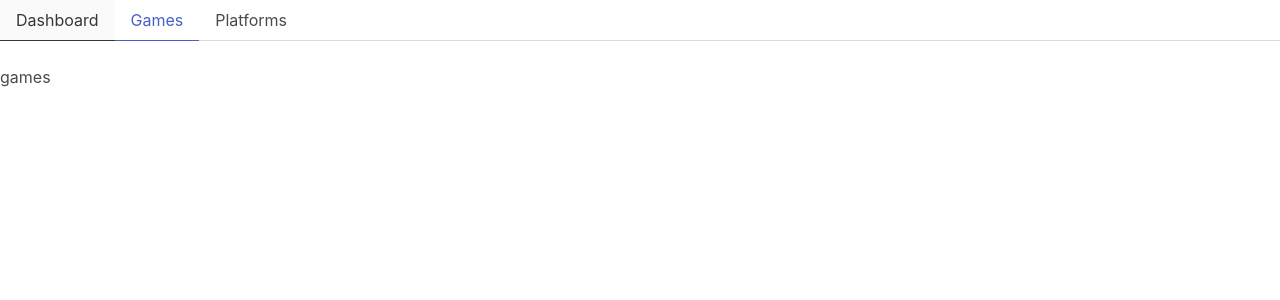
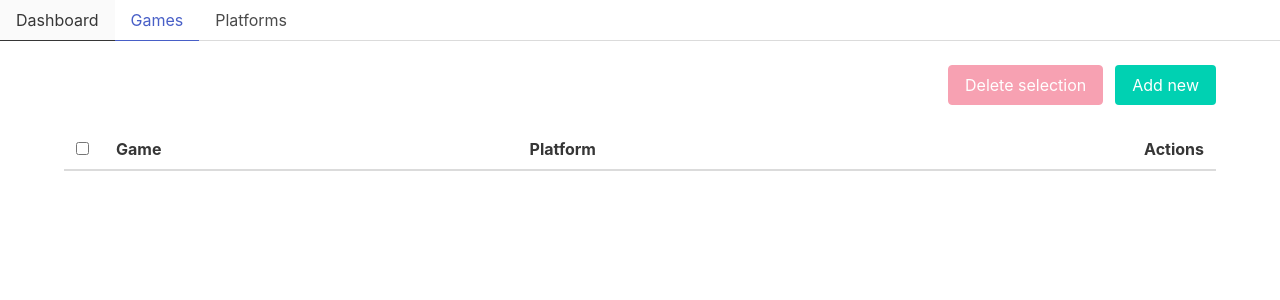
Before and after one commit to gira93/vgamelibrary, a Vue app: page /#/games in a window 1280 px wide. Shown: the top 300 px of the page. Built offline with nearby package versions, Linux system fonts and the light colour scheme.

Commit message:
Added games CRUD

```diff
--- /dev/null
+++ b/src/components/CreateEditGameModal.vue
@@ -0,0 +1,74 @@
+<script setup lang="ts">
+import { db, type Game, type Platform } from '@/db'
+import Modal from './Modal.vue'
+import { onMounted, ref, type Ref } from 'vue'
+
+const emit = defineEmits(['closeGameModal', 'saveGameModal'])
+
+const props = defineProps<{
+  gameEdit: Game | null
+}>()
+
+const game: Ref<Game> = ref({ name: '', platformId: 0 })
+const platforms: Ref<Platform[]> = ref([])
+
+const saveGameToDb = async () => {
+  const { name, platformId } = game.value
+  if (name !== '') {
+    try {
+      if (props.gameEdit && props.gameEdit.id) {
+        await db.games.update(props.gameEdit.id, { name, platformId })
+      } else {
+        await db.games.add({ name, platformId })
+      }
+      emit('saveGameModal')
+    } catch (error) {
+      window.alert(error)
+    }
+  }
+}
+
+const listAllPlatforms = async () => {
+  platforms.value = await db.platforms.toArray()
+}
+
+onMounted(async () => {
+  await listAllPlatforms()
+  if (platforms.value[0]?.id) game.value.platformId = platforms.value[0].id
+  if (props.gameEdit) {
+    game.value = {
+      name: props.gameEdit.name,
+      platformId: props.gameEdit.platformId
+    }
+  }
+})
+</script>
+
+<template>
+  <Modal
+    :title="gameEdit ? 'Update game' : 'Add new game'"
+    :confirmText="'Save'"
+    :cancelText="'Cancel'"
+    @cancelModal="$emit('closeGameModal')"
+    @confirmModal="saveGameToDb"
+  >
+    <form @submit.prevent="saveGameToDb">
+      <div class="field">
+        <label class="label">Game name</label>
+        <div class="control">
+          <input v-model="game.name" class="input" type="text" />
+        </div>
+      </div>
+      <div class="field">
+        <label class="label">Platform</label>
+        <div class="select is-fullwidth">
+          <select v-model="game.platformId">
+            <option v-for="platform in platforms" :key="platform.id" :value="platform.id">
+              {{ platform.name }}
+            </option>
+          </select>
+        </div>
+      </div>
+    </form>
+  </Modal>
+</template>
--- /dev/null
+++ b/src/components/DeleteGameModal.vue
@@ -0,0 +1,32 @@
+<script setup lang="ts">
+import { db, type Game } from '@/db'
+import { computed } from 'vue'
+import Modal from './Modal.vue'
+
+const emits = defineEmits(['closeDeleteGameModal'])
+
+const props = defineProps<{
+  selectedGames: Game[]
+}>()
+
+const isSingleDelete = computed<boolean>(() => props.selectedGames.length <= 1)
+
+const deleteGameFromDb = async () => {
+  const gameIds = props.selectedGames.map((g) => g.id).filter((g): g is number => !!g)
+  await db.games.bulkDelete(gameIds)
+  emits('closeDeleteGameModal')
+}
+</script>
+
+<template>
+  <Modal
+    :title="isSingleDelete ? 'Delete game' : 'Delete games'"
+    :confirmText="'Ok'"
+    :cancelText="'Cancel'"
+    @cancelModal="$emit('closeDeleteGameModal')"
+    @confirmModal="deleteGameFromDb"
+  >
+    <span v-if="isSingleDelete"> Do you want to remove {{ selectedGames[0].name }}? </span>
+    <span v-else>Do you want to remove the selected {{ selectedGames.length }} games?</span>
+  </Modal>
+</template>
--- a/src/db.ts
+++ b/src/db.ts
@@ -10,6 +10,10 @@ export interface Game {
   id?: number
   name: string
   platformId: number
+}
+
+export interface GameWithAssociation extends Game {
+  platform?: Platform
 }
 
 export class LocalDB extends Dexie {
--- a/src/views/Games.vue
+++ b/src/views/Games.vue
@@ -1,3 +1,147 @@
+<script setup lang="ts">
+import { onMounted, reactive, ref, type Ref } from 'vue'
+import CreateEditGameModal from '@/components/CreateEditGameModal.vue'
+import DeleteGameModal from '@/components/DeleteGameModal.vue'
+import { db, type Game, type GameWithAssociation } from '@/db'
+import { computed } from 'vue'
+
+const modals = reactive({
+  isAddNewModalOpen: false,
+  isDeleteModalOpen: false
+})
+const games: Ref<GameWithAssociation[]> = ref([])
+const selectedGames: Ref<Game[]> = ref([])
+const tableSelection: Ref<number[]> = ref([])
+
+const isAllSelected = computed<boolean>(() => {
+  if (games.value.length === 0) return false
+  return tableSelection.value.length === games.value.length
+})
+
+const listAllGames = async () => {
+  const initialGames: Game[] = await db.games.toArray()
+  games.value = await Promise.all(
+    initialGames.map(async (game) => ({
+      ...game,
+      platform: await db.platforms.get(game.platformId)
+    }))
+  )
+}
+const handleCloseAddNewModal = (reloadList: boolean) => {
+  if (reloadList) listAllGames()
+  selectedGames.value = []
+  modals.isAddNewModalOpen = false
+}
+const handleOpenEditModal = (game: Game) => {
+  selectedGames.value = [{ ...game }]
+  modals.isAddNewModalOpen = true
+}
+const handleOpenDeleteModal = (game: Game) => {
+  selectedGames.value = [{ ...game }]
+  modals.isDeleteModalOpen = true
+}
+const handleOpenDeleteBulkModal = () => {
+  selectedGames.value = games.value.filter((g) => g.id && tableSelection.value.includes(g.id))
+  modals.isDeleteModalOpen = true
+}
+const handleCloseDeleteModal = () => {
+  listAllGames()
+  selectedGames.value = []
+  tableSelection.value = []
+  modals.isDeleteModalOpen = false
+}
+const handleSelectAllTable = () => {
+  if (isAllSelected.value) {
+    tableSelection.value = []
+  } else {
+    tableSelection.value = games.value.map((g) => g.id).filter((g): g is number => !!g)
+  }
+}
+
+onMounted(() => {
+  listAllGames()
+})
+</script>
+
 <template>
-  <div>games</div>
+  <div class="container">
+    <div class="columns is-multiline">
+      <div class="column is-12 has-text-right">
+        <button
+          class="button is-danger mr-3"
+          @click="handleOpenDeleteBulkModal"
+          :disabled="tableSelection.length === 0"
+        >
+          Delete selection
+        </button>
+        <button class="button is-primary" @click="() => (modals.isAddNewModalOpen = true)">
+          Add new
+        </button>
+      </div>
+      <div class="column is-12">
+        <table class="games-table table is-striped is-fullwidth">
+          <thead>
+            <tr>
+              <th class="games-table__header-selection">
+                <label class="checkbox">
+                  <input type="checkbox" :checked="isAllSelected" @change="handleSelectAllTable" />
+                </label>
+              </th>
+              <th>Game</th>
+              <th>Platform</th>
+              <th class="games-table__header-actions has-text-right">Actions</th>
+            </tr>
+          </thead>
+          <tbody>
+            <tr
+              v-for="game in games"
+              :key="game.id"
+              :class="{ 'is-selected': game.id && tableSelection.includes(game.id) }"
+            >
+              <td>
+                <label class="checkbox">
+                  <input type="checkbox" :value="game.id" v-model="tableSelection" />
+                </label>
+              </td>
+              <td>{{ game.name }}</td>
+              <td>{{ game.platform?.name }}</td>
+              <td class="has-text-right">
+                <button class="button is-primary is-small mr-3" @click="handleOpenEditModal(game)">
+                  Edit
+                </button>
+                <button class="button is-danger is-small" @click="handleOpenDeleteModal(game)">
+                  Delete
+                </button>
+              </td>
+            </tr>
+          </tbody>
+        </table>
+      </div>
+    </div>
+  </div>
+
+  <CreateEditGameModal
+    v-if="modals.isAddNewModalOpen"
+    :gameEdit="selectedGames[0]"
+    @closeGameModal="handleCloseAddNewModal"
+    @saveGameModal="handleCloseAddNewModal(true)"
+  />
+  <DeleteGameModal
+    v-if="modals.isDeleteModalOpen"
+    :selectedGames="selectedGames"
+    @closeDeleteGameModal="handleCloseDeleteModal"
+  />
 </template>
+
+<style lang="scss">
+.games-table {
+  &__header-actions {
+    width: 10%;
+    min-width: 160px;
+  }
+  &__header-selection {
+    width: 2%;
+    min-width: 40px;
+  }
+}
+</style>
--- a/src/views/Platforms.vue
+++ b/src/views/Platforms.vue
@@ -13,9 +13,10 @@ const platforms: Ref<Platform[]> = ref([])
 const selectedPlatforms: Ref<Platform[]> = ref([])
 const tableSelection: Ref<number[]> = ref([])
 
-const isAllSelected = computed<boolean>(
-  () => tableSelection.value.length === platforms.value.length
-)
+const isAllSelected = computed<boolean>(() => {
+  if (platforms.value.length === 0) return false
+  return tableSelection.value.length === platforms.value.length
+})
 
 const listAllPlatforms = async () => {
   platforms.value = await db.platforms.toArray()
```
